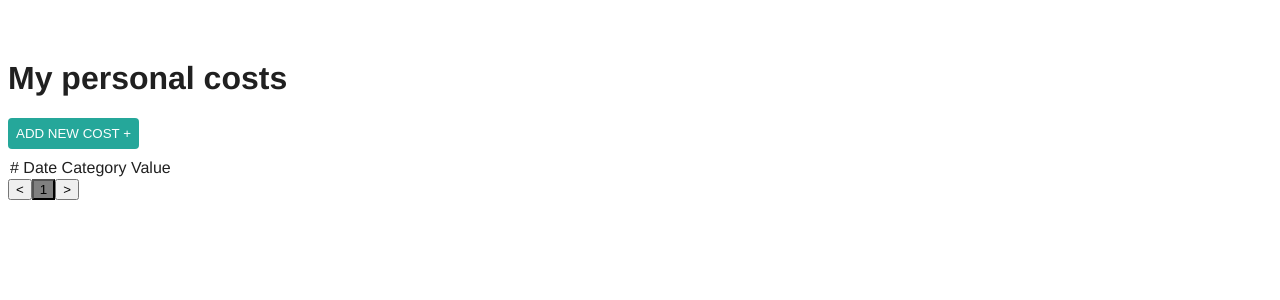
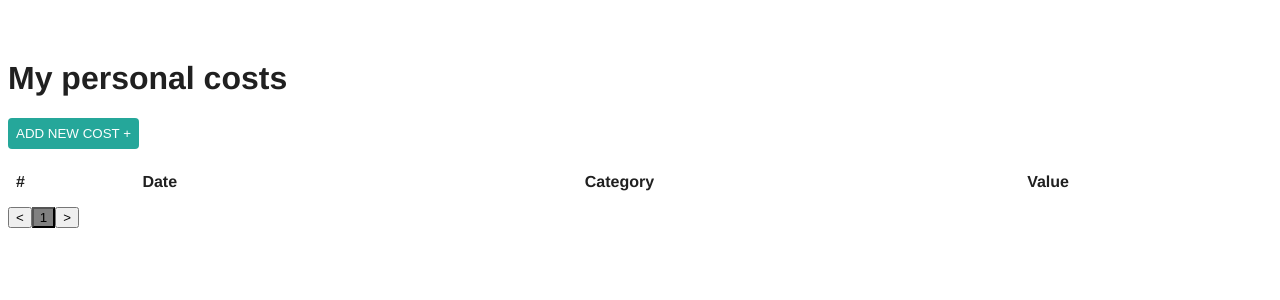
Before and after one commit to Alexey314/gb-vue-prj, a Vue app: page / in a window 1280 px wide. Shown: the top 300 px of the page. Built offline with nearby package versions, Linux system fonts and the light colour scheme.

Commit message:
feat: implement and style costs table

```diff
--- a/src/components/CostsList.vue
+++ b/src/components/CostsList.vue
@@ -1,11 +1,25 @@
 <template>
-  <table>
-    <tr>
-      # Date Category Value
-    </tr>
-    <tr v-for="(rec,i) in costsList" :key="i">
-        {{rec.index}} {{rec.paymentDate}} {{rec.paymentDescription}} {{rec.paymentAmount}}
-    </tr>
+  <table :class="[$style.table]">
+    <colgroup>
+      <col :class="[$style.colNum]" />
+      <col :class="[$style.colDate]" />
+      <col :class="[$style.colCat]" />
+      <col :class="[$style.colVal]" />
+    </colgroup>
+    <thead>
+      <th scope="col">#</th>
+      <th scope="col">Date</th>
+      <th scope="col">Category</th>
+      <th scope="col">Value</th>
+    </thead>
+    <tbody>
+      <tr v-for="(rec, i) in costsList" :key="i">
+        <td>{{ rec.index }}</td>
+        <td>{{ rec.paymentDate }}</td>
+        <td>{{ rec.paymentDescription }}</td>
+        <td>{{ rec.paymentAmount }}</td>
+      </tr>
+    </tbody>
   </table>
 </template>
 
@@ -17,5 +31,33 @@ export default {
 };
 </script>
 
-<style>
+<style module lang="scss">
+@import "./scss/_variables.scss";
+@import "./scss/_mixins.scss";
+
+.table {
+  width: 100%;
+  line-height: 3em;
+  border-collapse: collapse;
+  tr {
+    border-top: 1px solid $table-border-color;
+  }
+  td,
+  th {
+    padding-left: $el-space;
+  }
+}
+
+.colNum {
+  width: 10%;
+}
+.colDate {
+  width: 35%;
+}
+.colCat {
+  width: 35%;
+}
+.colVal {
+  width: 20%;
+}
 </style>
--- a/src/components/scss/_variables.scss
+++ b/src/components/scss/_variables.scss
@@ -12,4 +12,6 @@ $input-border-radius: 4px;
 
 $text-color-main: #202020;
 
+$table-border-color: #f1f1f1;
+
 $el-space: 8px;
```
